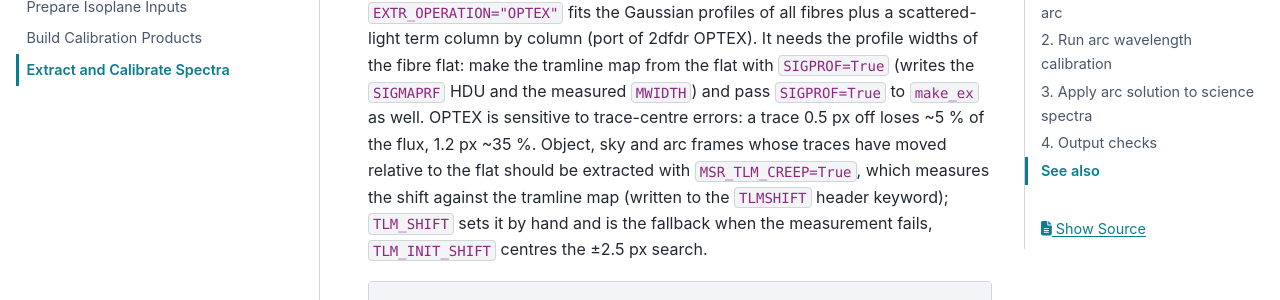
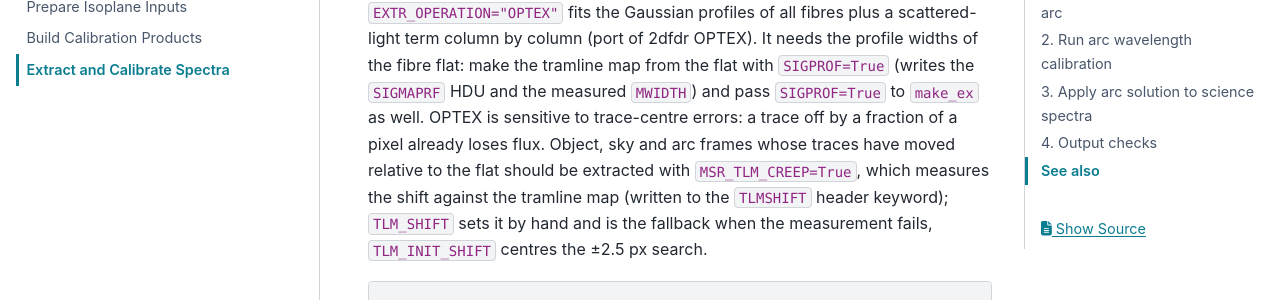
Before and after one commit to hbahk/kspecdr, a Sphinx documentation site: the page built from docs/how-to/extract-and-calibrate.md, in a window 1280 px wide and 900 px high, scrolled down 676 px. Shown: the part 153-453 px from the top of the window. Built offline with Sphinx 7.4.7 and the PyData theme 0.15.4, drawn with Linux system fonts in a browser that asks for light colours; pages that are not in the unit, such as notebooks, are missing from menus.

Commit message:
docs: state the OPTEX trace sensitivity without measured values

```diff
--- a/docs/how-to/extract-and-calibrate.md
+++ b/docs/how-to/extract-and-calibrate.md
@@ -34,7 +34,7 @@ make_ex(
 term column by column (port of 2dfdr OPTEX). It needs the profile widths of the fibre flat:
 make the tramline map from the flat with `SIGPROF=True` (writes the `SIGMAPRF` HDU and the
 measured `MWIDTH`) and pass `SIGPROF=True` to `make_ex` as well. OPTEX is sensitive to
-trace-centre errors: a trace 0.5 px off loses ~5 % of the flux, 1.2 px ~35 %. Object, sky
+trace-centre errors: a trace off by a fraction of a pixel already loses flux. Object, sky
 and arc frames whose traces have moved relative to the flat should be extracted with
 `MSR_TLM_CREEP=True`, which measures the shift against the tramline map (written to the
 `TLMSHIFT` header keyword); `TLM_SHIFT` sets it by hand and is the fallback when the
```
